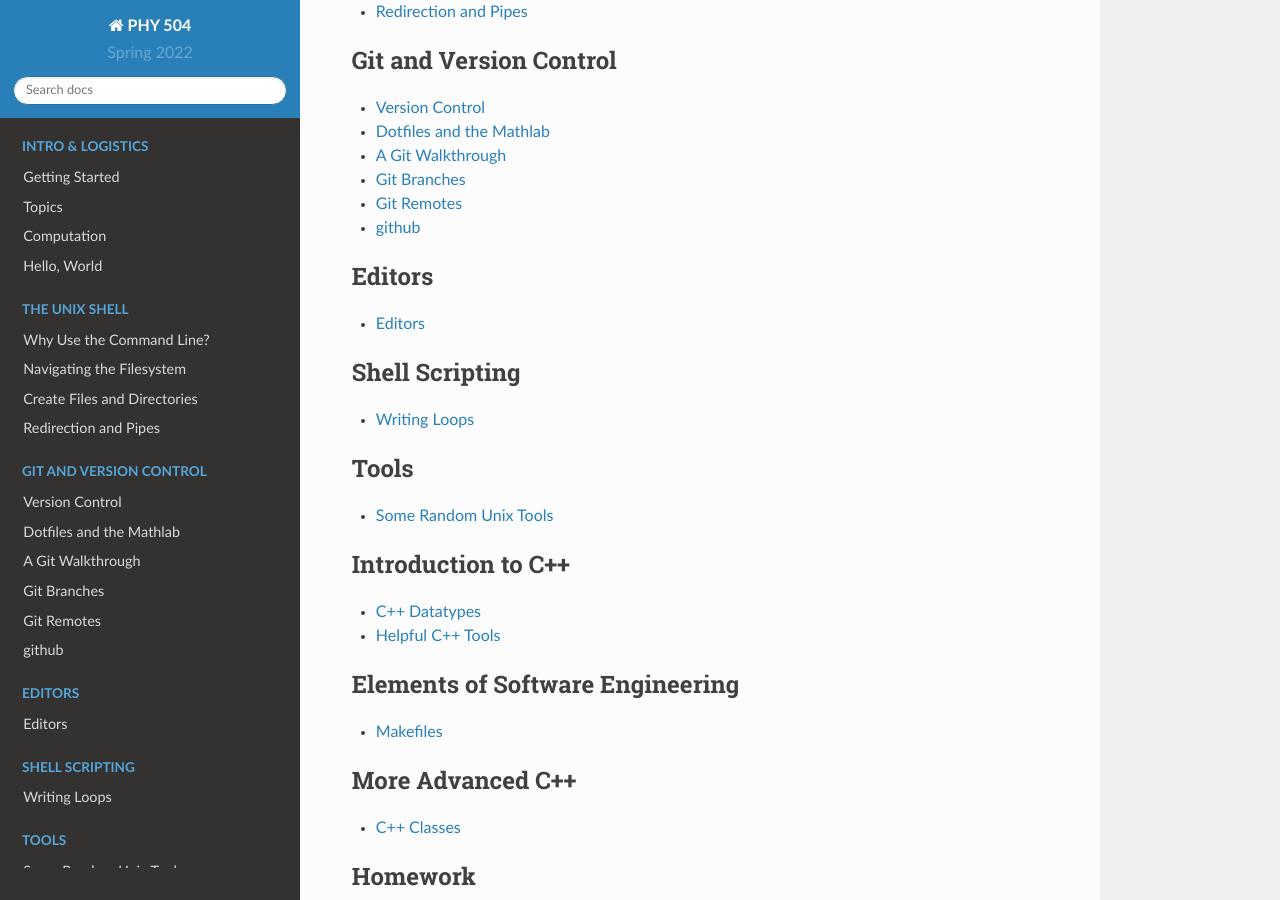
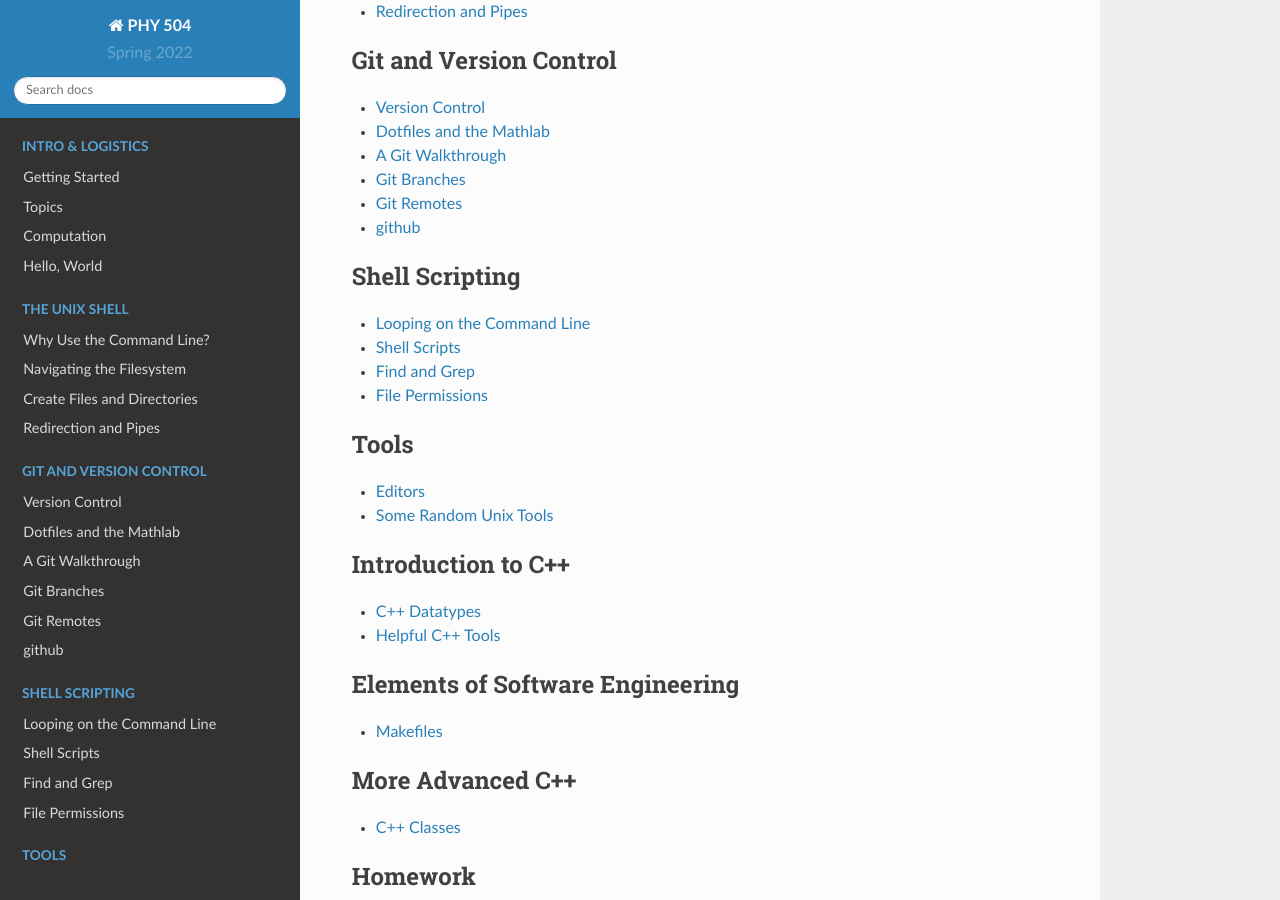
Before and after one commit to zingale/phy504, a Sphinx documentation site: the page built from docs/source/index.rst, in a window 1280 px wide and 900 px high, scrolled down 733 px. Built offline with Sphinx 7.4.7 and the Read the Docs theme 2.0.0, drawn with Linux system fonts in a browser that asks for light colours.

Commit message:
add more content

```diff
--- a/docs/source/index.rst
+++ b/docs/source/index.rst
@@ -49,20 +49,18 @@ Spring 2022
 
 .. toctree::
    :maxdepth: 1
-   :caption: Editors
-
-   editors
-
-.. toctree::
-   :maxdepth: 1
    :caption: Shell Scripting
 
+   shell-looping
    shell-scripts
+   finding
+   permissions
 
 .. toctree::
    :maxdepth: 1
    :caption: Tools
 
+   editors
    random-tools
 
 .. toctree::
--- /dev/null
+++ b/docs/source/permissions.rst
@@ -0,0 +1,3 @@
+****************
+File Permissions
+****************
```
Also changed, not shown: docs/source/finding.rst (added, +10 -0 lines), docs/source/shell-looping.rst (added, +12 -0 lines), docs/source/shell-scripts.rst (+1 -10 lines).
